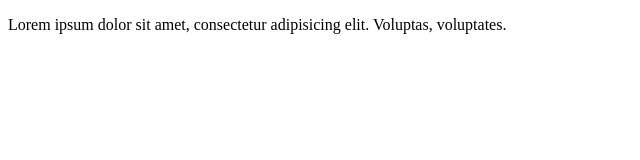
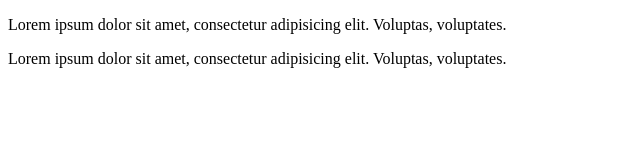
Before and after one commit to Garik-Melk/shop, a plain HTML site: page index.html in a window 1280 px wide. Shown: the whole page, without its empty margins (0-640 px from the left). Drawn offline with Linux system fonts and the light colour scheme.

Commit message:
Added text

```diff
--- a/index.html
+++ b/index.html
@@ -8,5 +8,8 @@
     <div>
         <p>Lorem ipsum dolor sit amet, consectetur adipisicing elit. Voluptas, voluptates.</p>
     </div>
+    <div>
+        <p>Lorem ipsum dolor sit amet, consectetur adipisicing elit. Voluptas, voluptates.</p>
+    </div>
 </body>
 </html>
```
